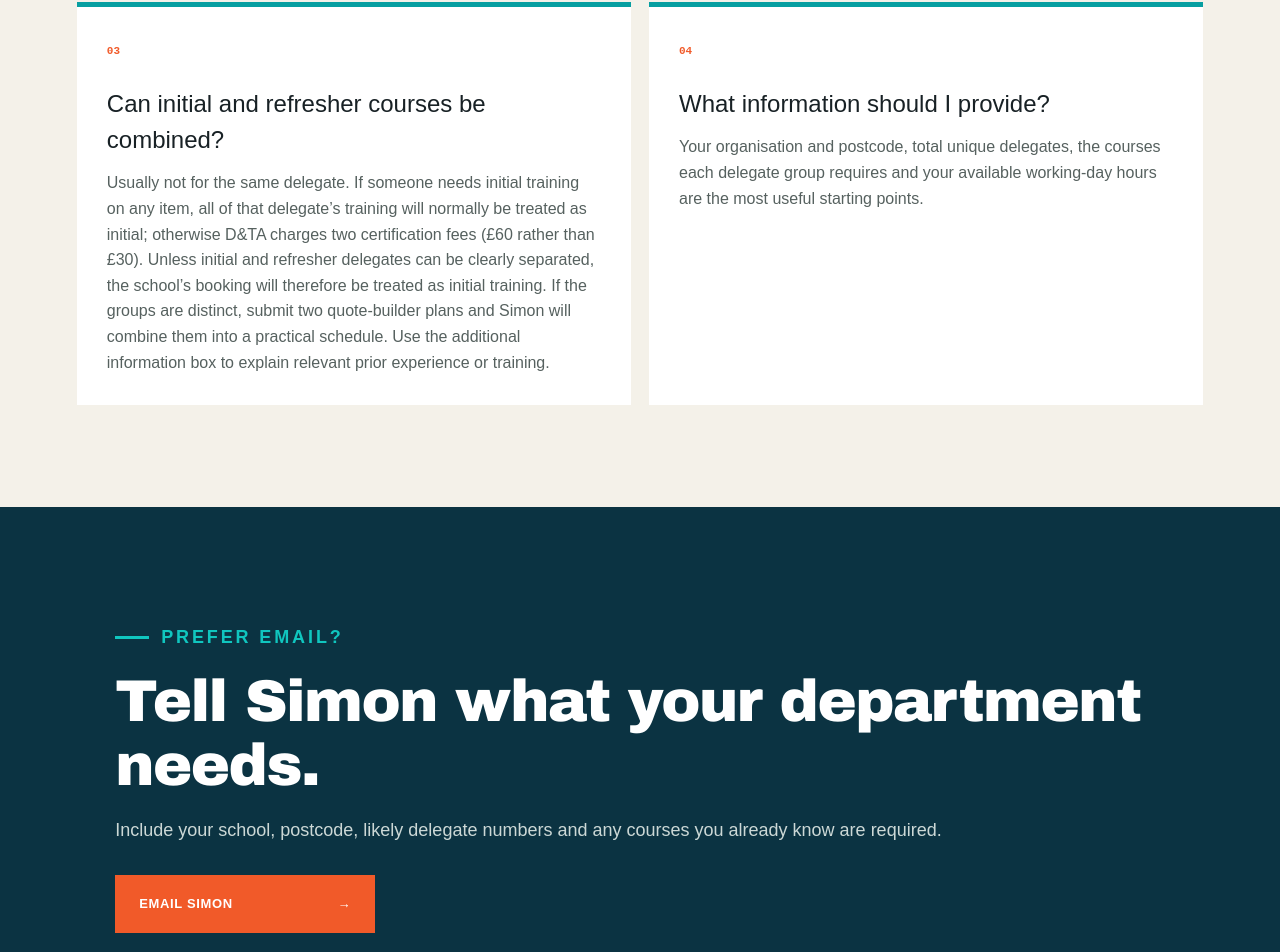
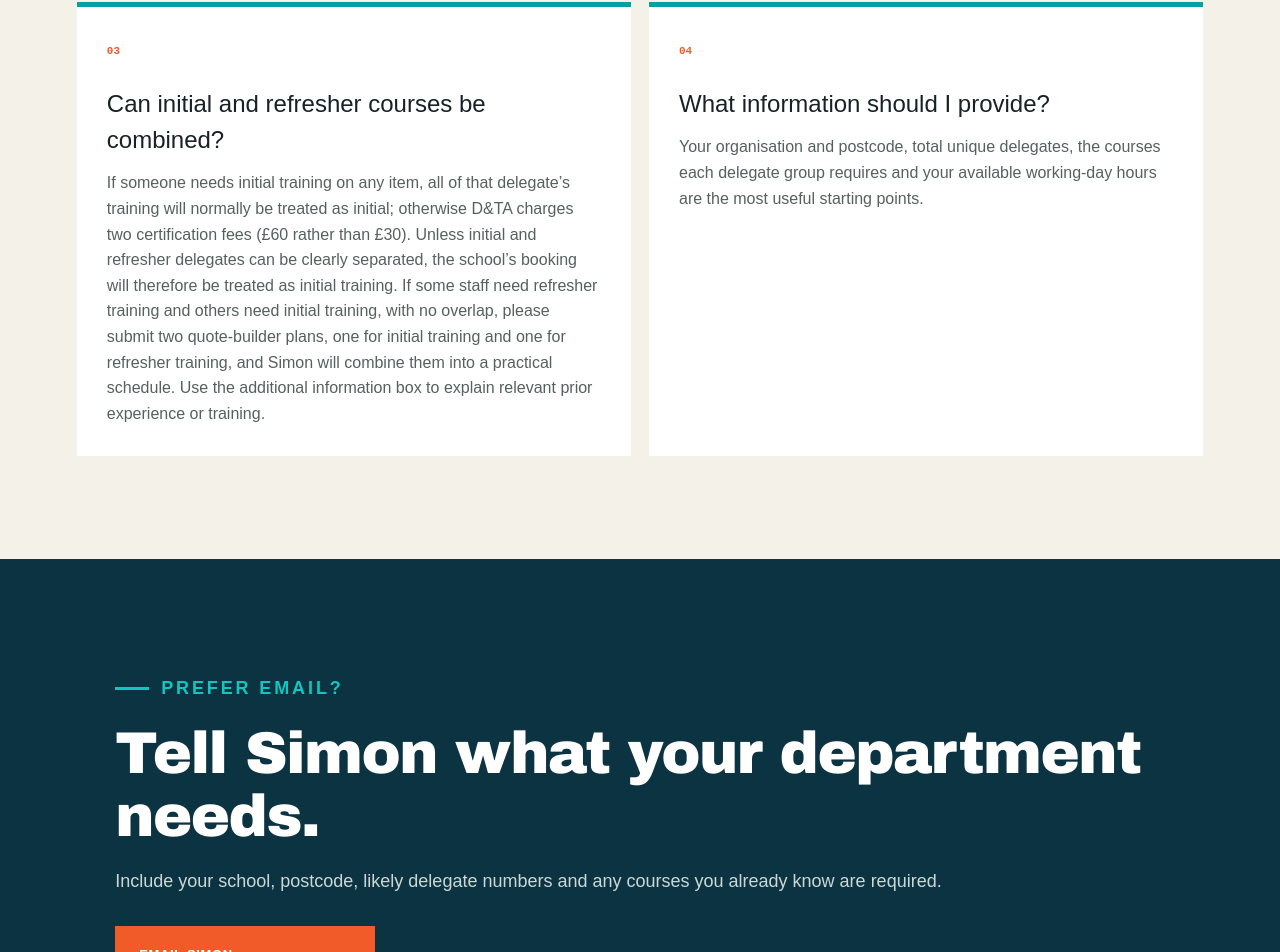
Before and after one commit to tarranteng/Training-Website, a Next.js app: page /contact in a window 1280 px wide. Shown: the part 1237-2189 px from the top of the page. Built offline with nearby package versions, Linux system fonts and the light colour scheme.

Commit message:
Update page.tsx

```diff
--- a/app/contact/page.tsx
+++ b/app/contact/page.tsx
@@ -9,7 +9,7 @@ export const metadata: Metadata = {
 const faqs = [
   ["Where do you provide training?", "Tarrant Engineering serves schools across Hampshire, Dorset, Wiltshire, Berkshire, Surrey and West Sussex. Other locations may be available by arrangement."],
   ["How is pricing calculated?", "Prices start from £400 per day for on-site training. Final pricing reflects location, the number of training days and the number of delegates requiring D&TA certification. A tailored estimate is provided after your requirements are reviewed."],
-  ["Can initial and refresher courses be combined?", "Usually not for the same delegate. If someone needs initial training on any item, all of that delegate’s training will normally be treated as initial; otherwise D&TA charges two certification fees (£60 rather than £30). Unless initial and refresher delegates can be clearly separated, the school’s booking will therefore be treated as initial training. If the groups are distinct, submit two quote-builder plans and Simon will combine them into a practical schedule. Use the additional information box to explain relevant prior experience or training."],
+  ["Can initial and refresher courses be combined?", "If someone needs initial training on any item, all of that delegate’s training will normally be treated as initial; otherwise D&TA charges two certification fees (£60 rather than £30). Unless initial and refresher delegates can be clearly separated, the school’s booking will therefore be treated as initial training. If some staff need refresher training and others need initial training, with no overlap, please submit two quote-builder plans, one for initial training and one for refresher training, and Simon will combine them into a practical schedule. Use the additional information box to explain relevant prior experience or training."],
   ["What information should I provide?", "Your organisation and postcode, total unique delegates, the courses each delegate group requires and your available working-day hours are the most useful starting points."],
 ];
 
```
